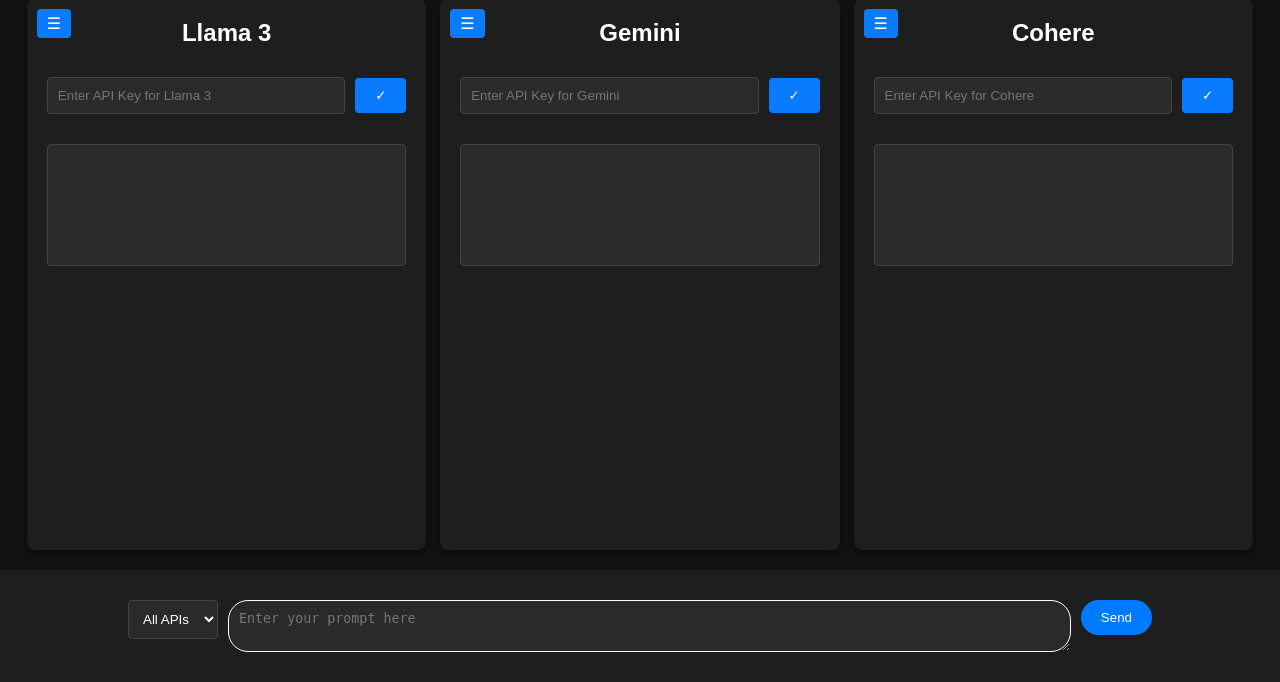
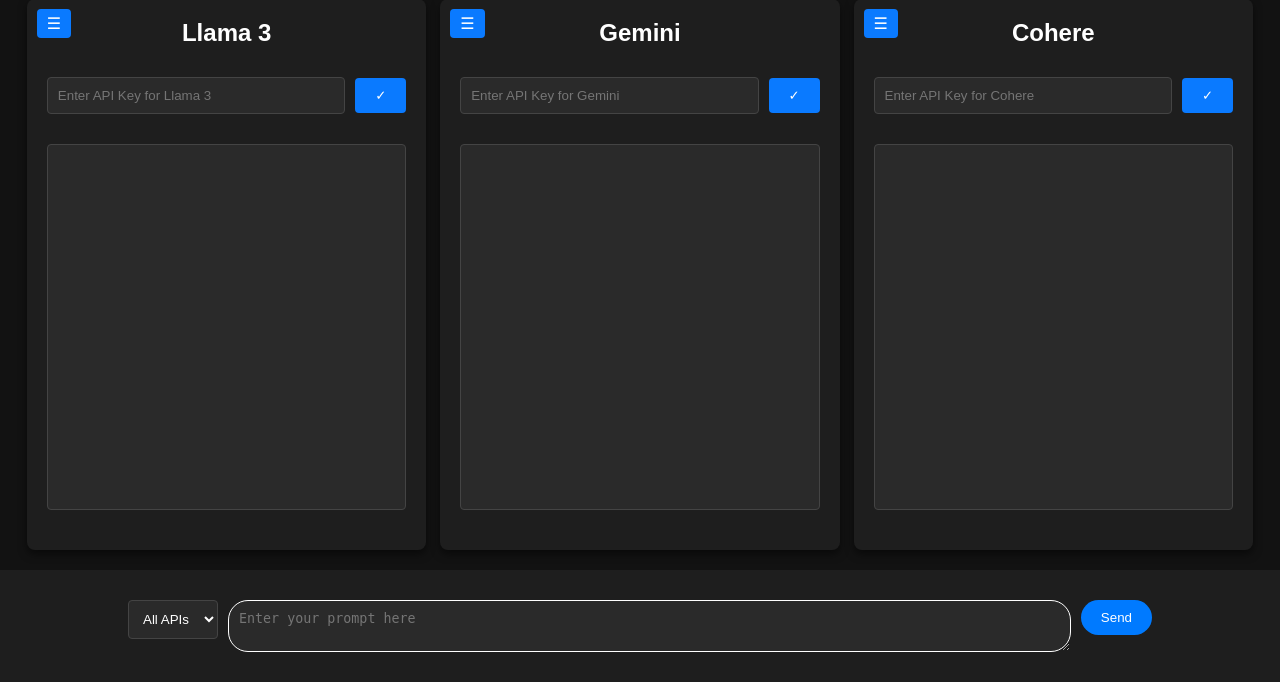
Before and after one commit to likhith1409/AI-API-Integrator, a Flask app: page / in a window 1280 px wide. Shown: the part 118-800 px from the top of the page. Run offline with Flask 3, Linux system fonts and the light colour scheme.

Commit message:
updated code

```diff
--- a/static/styles.css
+++ b/static/styles.css
@@ -66,7 +66,10 @@
     width: 29%;
     position: relative;
     transition: all 0.3s ease;
+    display: flex;
+    flex-direction: column;
 }
+
 
 .api-column.expanded {
     position: fixed;
@@ -126,10 +129,12 @@
     border: 1px solid #444;
     border-radius: 4px;
     background-color: #2a2a2a;
-    min-height: 100px;
-    max-height: 200px;
+    min-height: 200px;
+    max-height: 390px;
     overflow-y: auto;
     position: relative;
+    flex: 1;
+    margin-bottom: 20px; /* Add some gap below the output box */
 }
 
 .copy-button {
--- a/templates/index.html
+++ b/templates/index.html
@@ -19,8 +19,9 @@
             </button>
             <h2 class="api-heading">Llama 3</h2>
             <div class="input-container">
-                <input type="text" id="api1-key" placeholder="Enter API Key for Llama 3">
+                <input type="password" id="api1-key" placeholder="Enter API Key for Llama 3">
                 <button onclick="submitApiKey('api1')" id="api1-tick" class="tick-button">&#10003;</button>
+                <span id="api1-key-hidden" class="hidden-key"></span>
             </div>
             <div class="output-box" id="api1-output"></div>
         </div>
@@ -30,8 +31,9 @@
             </button>
             <h2 class="api-heading">Gemini</h2>
             <div class="input-container">
-                <input type="text" id="api3-key" placeholder="Enter API Key for Gemini">
+                <input type="password" id="api3-key" placeholder="Enter API Key for Gemini">
                 <button onclick="submitApiKey('api3')" id="api3-tick" class="tick-button">&#10003;</button>
+                <span id="api3-key-hidden" class="hidden-key"></span>
             </div>
             <div class="output-box" id="api3-output"></div>
         </div>
@@ -41,8 +43,9 @@
             </button>
             <h2 class="api-heading">Cohere</h2>
             <div class="input-container">
-                <input type="text" id="api4-key" placeholder="Enter API Key for Cohere">
+                <input type="password" id="api4-key" placeholder="Enter API Key for Cohere">
                 <button onclick="submitApiKey('api4')" id="api4-tick" class="tick-button">&#10003;</button>
+                <span id="api4-key-hidden" class="hidden-key"></span>
             </div>
             <div class="output-box" id="api4-output"></div>
         </div>
@@ -94,6 +97,7 @@
                 const tickButton = document.getElementById(`${api}-tick`);
                 tickButton.style.color = 'black';
                 tickButton.style.backgroundColor = 'green';
+                document.getElementById(`${api}-key-hidden`).innerText ='';
             }
         }
 
```
